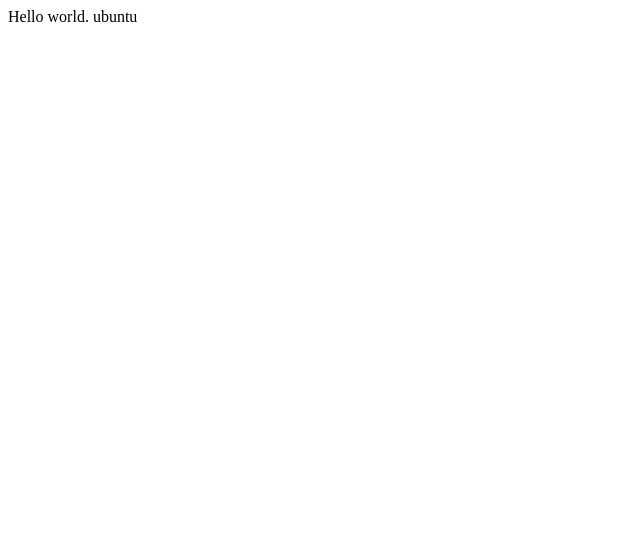
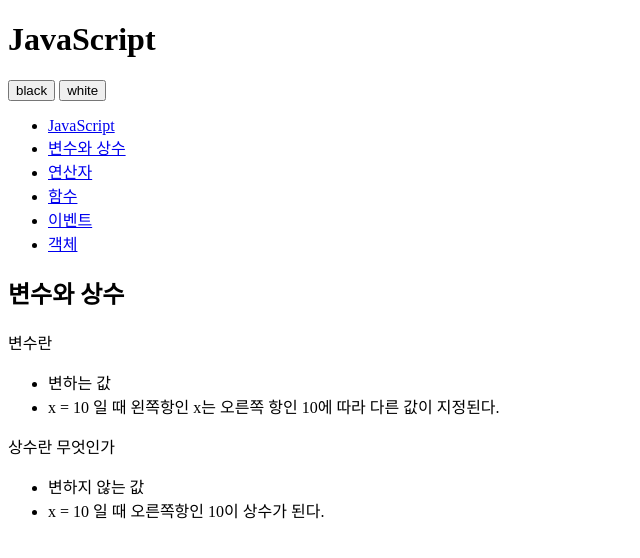
Before and after one commit to kwj280/aa, a plain HTML site: page index.html in a window 1280 px wide. Shown: the whole page, without its empty margins (0-640 px from the left). Drawn offline with Linux system fonts and the light colour scheme.

Commit message:
change index.html

```diff
--- a/index.html
+++ b/index.html
@@ -1,24 +1,53 @@
 <!DOCTYPE html>
-<html lang="en">
+<html>
     <head>
         <meta charset="utf-8" />
-
-        <!-- Always force latest IE rendering engine (even in intranet) & Chrome Frame
-        Remove this if you use the .htaccess -->
-        <meta http-equiv="X-UA-Compatible" content="IE=edge,chrome=1" />
-
-        <title>index</title>
-        <meta name="description" content="" />
-        <meta name="author" content="egoing" />
-
-        <meta name="viewport" content="width=device-width; initial-scale=1.0" />
-
-        <!-- Replace favicon.ico & apple-touch-icon.png in the root of your domain and delete these references -->
-        <link rel="shortcut icon" href="/favicon.ico" />
-        <link rel="apple-touch-icon" href="/apple-touch-icon.png" />
     </head>
 
-    <body>
-        Hello world. ubuntu
+    <body id="body">
+        <div>
+            <header>
+                <h1>JavaScript</h1>
+            </header>
+            <div id="toolbar">
+                <input type="button" value="black" />
+                <input type="button" value="white" />
+            </div>
+            <nav>
+                <ul>
+                    <li><a href="http://opentutorials.org/course/49/17">JavaScript</a></li>
+                    <li><a href="http://opentutorials.org/course/49/16">변수와 상수</a></li>
+                    <li><a href="http://opentutorials.org/course/49/18">연산자</a></li>
+                    <li><a href="http://opentutorials.org/course/49/19">함수</a></li>
+                    <li><a href="http://opentutorials.org/course/49/20">이벤트</a></li>
+                    <li><a href="http://opentutorials.org/course/49/21">객체</a></li>
+                </ul>
+            </nav>
+            <article>
+                <h2>변수와 상수</h2>
+                <div>
+                    <p>변수란</p>
+                    <ul>
+                        <li>
+                            변하는 값
+                        </li>
+                        <li>
+                            x = 10 일 때 왼쪽항인 x는 오른쪽 항인 10에 따라 다른 값이 지정된다.
+                        </li>
+                    </ul>
+                    <p>
+                        상수란 무엇인가
+                    </p>
+                    <ul>
+                        <li>
+                            변하지 않는 값
+                        </li>
+                        <li>
+                            x = 10 일 때 오른쪽항인 10이 상수가 된다.
+                        </li>
+                    </ul>
+                </div>
+            </article>
+        </div>
     </body>
 </html>
```
